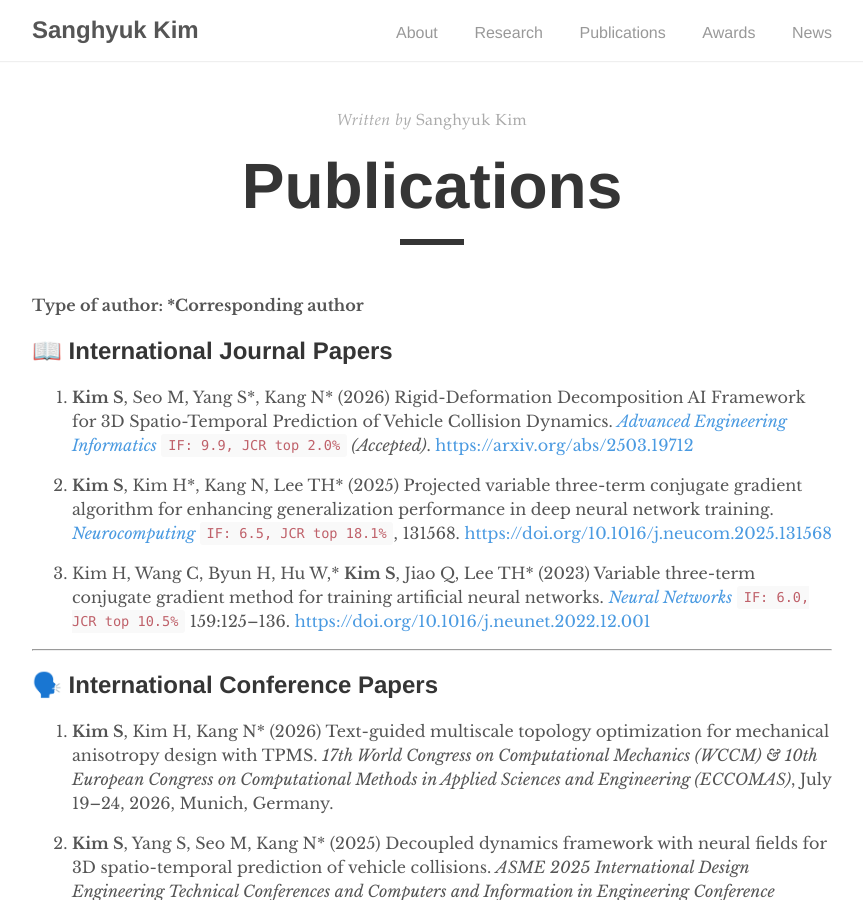
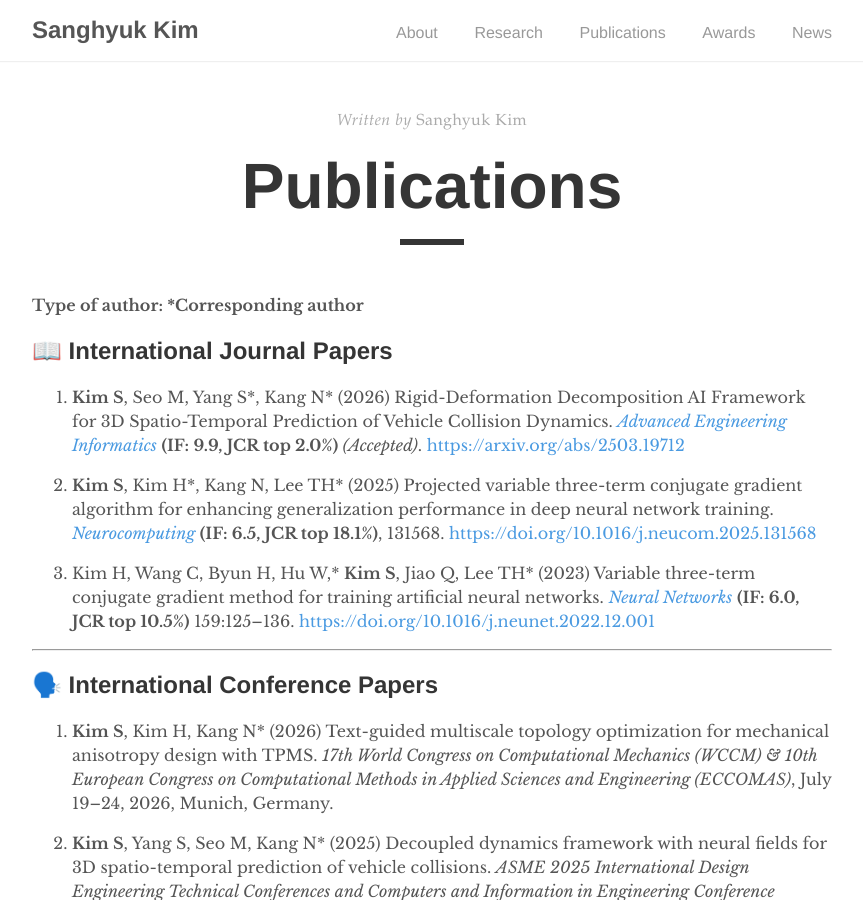
Before and after one commit to kim-sanghyuk/kim-sanghyuk.github.io, a Jekyll site: the page built from _pages/publications.md, in a window 1280 px wide and 900 px high. Shown: the whole window, without its empty margins (208-1071 px from the left). Built offline with Jekyll 4.4.1, drawn with Linux system fonts in a browser that asks for light colours.

```diff
--- a/_pages/publications.md
+++ b/_pages/publications.md
@@ -10,11 +10,11 @@ published: true
 
 ## 📖 International Journal Papers
 
-1. **Kim S**, Seo M, Yang S\*, Kang N\* (2026) Rigid-Deformation Decomposition AI Framework for 3D Spatio-Temporal Prediction of Vehicle Collision Dynamics. [_Advanced Engineering Informatics_](https://www.sciencedirect.com/journal/advanced-engineering-informatics) `IF: 9.9, JCR top 2.0%` _(Accepted)_. [https://arxiv.org/abs/2503.19712](https://arxiv.org/abs/2503.19712)
+1. **Kim S**, Seo M, Yang S\*, Kang N\* (2026) Rigid-Deformation Decomposition AI Framework for 3D Spatio-Temporal Prediction of Vehicle Collision Dynamics. [_Advanced Engineering Informatics_](https://www.sciencedirect.com/journal/advanced-engineering-informatics) **(IF: 9.9, JCR top 2.0%)** _(Accepted)_. [https://arxiv.org/abs/2503.19712](https://arxiv.org/abs/2503.19712)
 
-2. **Kim S**, Kim H\*, Kang N, Lee TH\* (2025) Projected variable three-term conjugate gradient algorithm for enhancing generalization performance in deep neural network training. [_Neurocomputing_](https://www.sciencedirect.com/journal/neurocomputing) `IF: 6.5, JCR top 18.1%`, 131568. [https://doi.org/10.1016/j.neucom.2025.131568](https://doi.org/10.1016/j.neucom.2025.131568)
+2. **Kim S**, Kim H\*, Kang N, Lee TH\* (2025) Projected variable three-term conjugate gradient algorithm for enhancing generalization performance in deep neural network training. [_Neurocomputing_](https://www.sciencedirect.com/journal/neurocomputing) **(IF: 6.5, JCR top 18.1%)**, 131568. [https://doi.org/10.1016/j.neucom.2025.131568](https://doi.org/10.1016/j.neucom.2025.131568)
 
-3. Kim H, Wang C, Byun H, Hu W,\* **Kim S**, Jiao Q, Lee TH\* (2023) Variable three-term conjugate gradient method for training artificial neural networks. [_Neural Networks_](https://www.sciencedirect.com/journal/neural-networks) `IF: 6.0, JCR top 10.5%` 159:125–136. [https://doi.org/10.1016/j.neunet.2022.12.001](https://doi.org/10.1016/j.neunet.2022.12.001)
+3. Kim H, Wang C, Byun H, Hu W,\* **Kim S**, Jiao Q, Lee TH\* (2023) Variable three-term conjugate gradient method for training artificial neural networks. [_Neural Networks_](https://www.sciencedirect.com/journal/neural-networks) **(IF: 6.0, JCR top 10.5%)** 159:125–136. [https://doi.org/10.1016/j.neunet.2022.12.001](https://doi.org/10.1016/j.neunet.2022.12.001)
 
 ---
 
```
